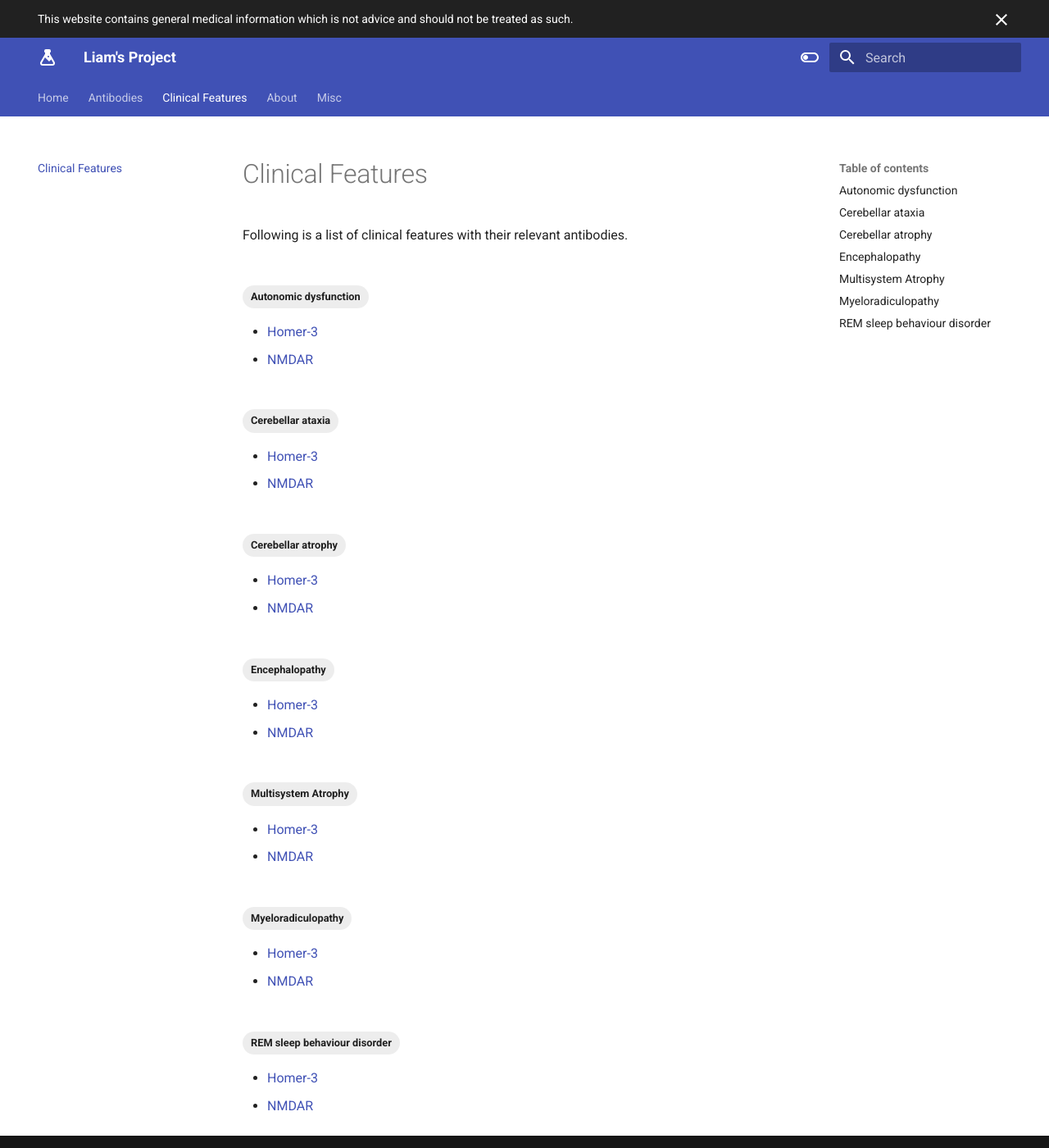
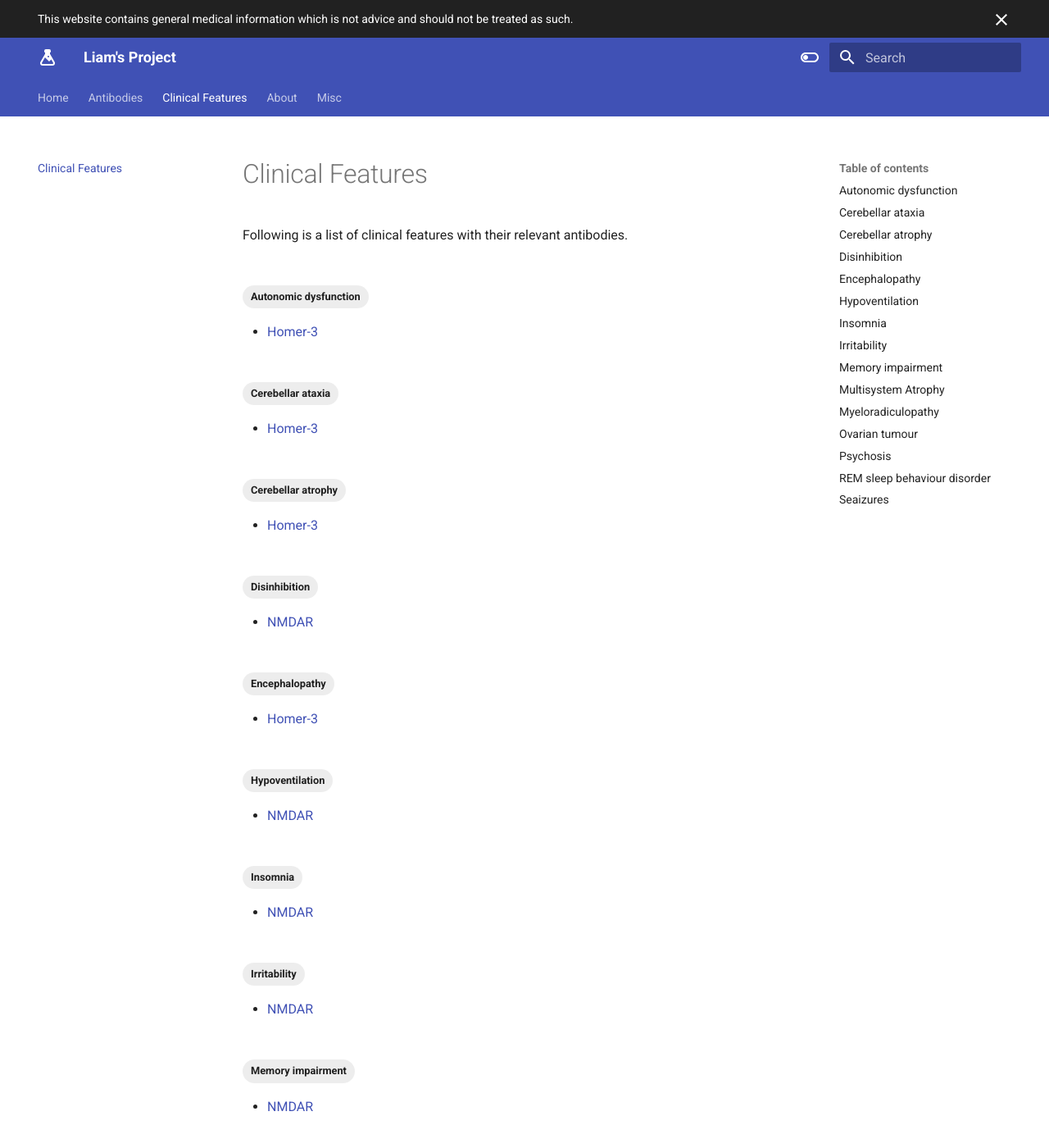
Before and after one commit to monchee/liamsproject, an MkDocs documentation site: the page built from docs/tags.md, in a window 1280 px wide and 1400 px high. Shown: the whole window at 82% size. Built offline with MkDocs 1.6.1 and Material for MkDocs 9.7.7, drawn with Linux system fonts in a browser that asks for light colours; some of the changed text lies outside the part shown.

Commit message:
Update nmdar.md

```diff
--- a/docs/antibodies/nmdar.md
+++ b/docs/antibodies/nmdar.md
@@ -2,13 +2,14 @@
 hide:
   - tags
 tags:
-  - Cerebellar ataxia
-  - Encephalopathy
-  - Myeloradiculopathy
-  - REM sleep behaviour disorder
-  - Autonomic dysfunction
-  - Cerebellar atrophy
-  - Multisystem Atrophy
+  - Seaizures
+  - Insomnia
+  - Irritability
+  - Psychosis
+  - Memory impairment
+  - Hypoventilation
+  - Disinhibition
+  - Ovarian tumour
 ---
 
 !!! info
```
